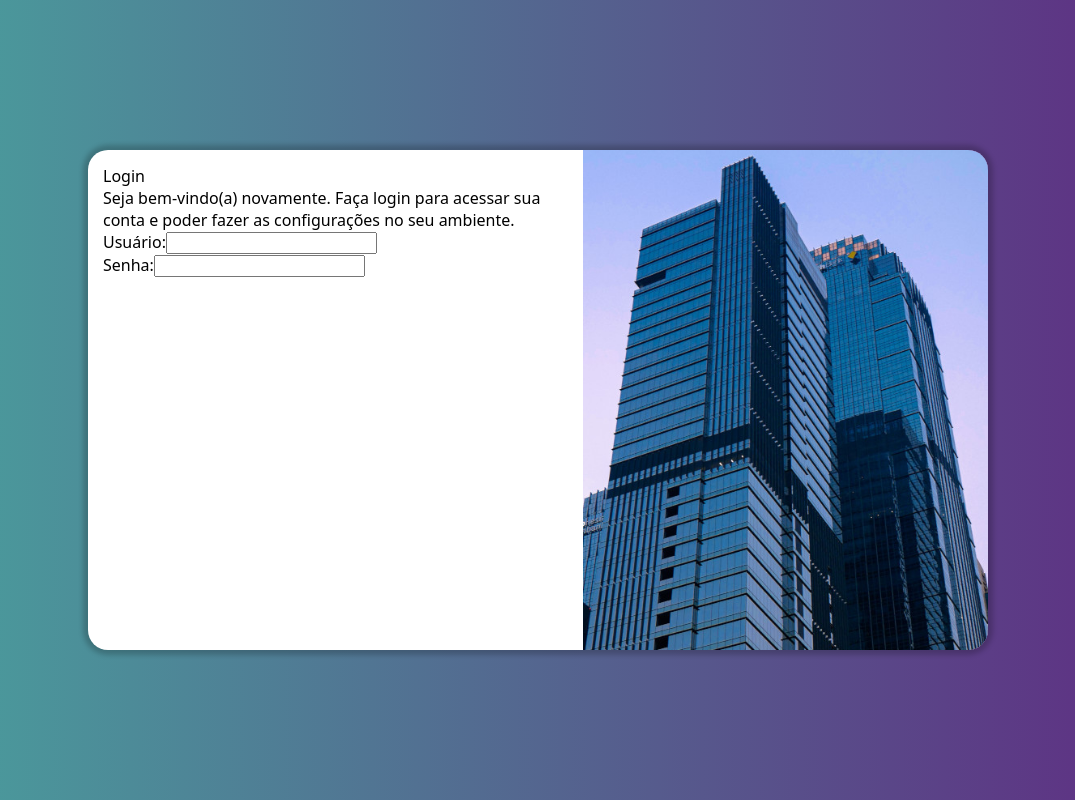
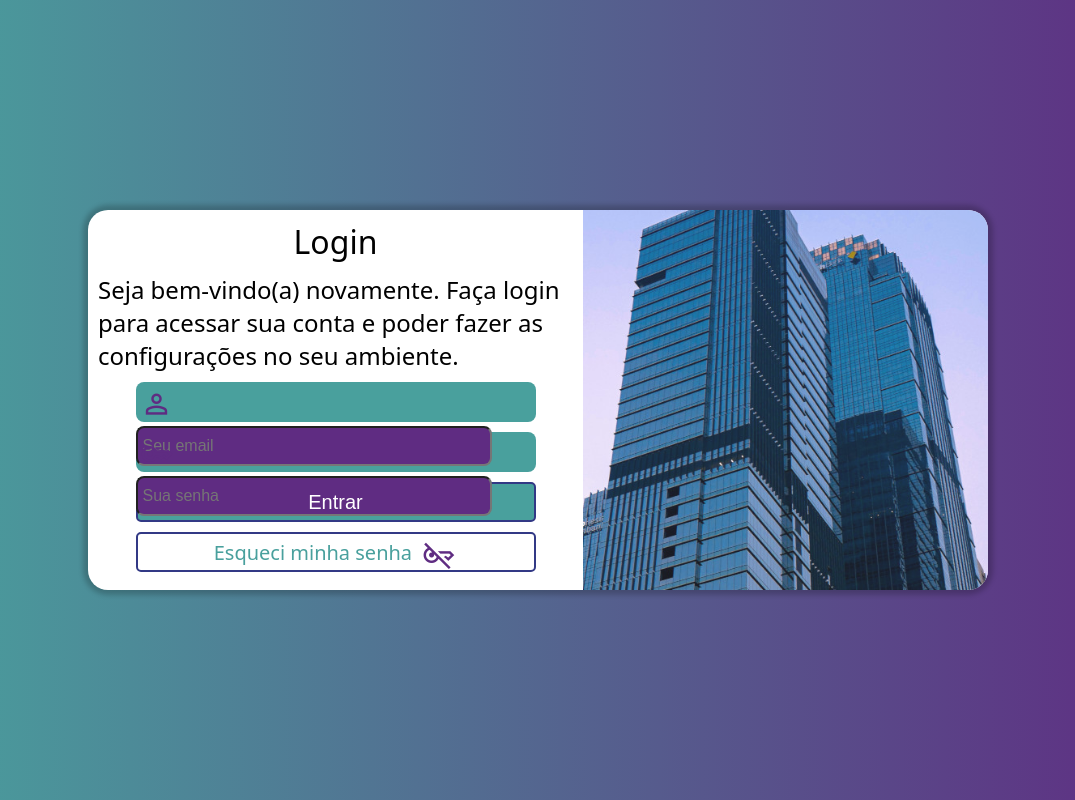
Before and after one commit to LaramosGalion/projeto-tela-login, a plain HTML site: page index.html in a window 1280 px wide. Shown: the whole page, without its empty margins (102-1177 px from the left). Drawn offline with nearby package versions, Linux system fonts and the light colour scheme.

Commit message:
Termino do projeto

```diff
--- a/index.html
+++ b/index.html
@@ -6,6 +6,9 @@
     <title>Login project</title>
     <link rel="stylesheet" href="./src/style/style.css">
     <link rel="stylesheet" href="./src/style/responsive.css">
+    <link href="https://fonts.googleapis.com/css2?family=Material+Symbols+Outlined" rel="stylesheet" />
+    <link href="https://fonts.googleapis.com/icon?family=Material+Icons"
+      rel="stylesheet">
 </head>
 <body>
     <main id="login">
@@ -22,16 +25,37 @@
 
             <p>Seja bem-vindo(a) novamente. Faça login para acessar sua conta e poder fazer as configurações no seu ambiente.</p>
 
-            <form action="login.php" method="post">
+            <form action="login.php" method="post" autocomplete="on">
 
-                <p><label for="iuser">Usuário:<input type="text" name="user" id="iuser"></label></p>
+                <p class="space">
+                    <span class="material-symbols-outlined">person</span>
 
-                <p><label for="ipassword">Senha:<input type="password" name="password" id="ipassword"></label></p>
+                    <input type="email" name="user" id="iuser" placeholder="Seu email" autocomplete="email"
+                    required maxlength="30">
+
+                    <label for="iuser">Login</label>
+                </p>
+
+                <p class="space">
+                    <span class="material-symbols-outlined">key</span>
+
+                    <input type="password" name="password" id="ipassword" placeholder="Sua senha" autocomplete="current-password" required minlength="8" maxlength="16">
+
+                    <label for="ipassword">Senha</label>
+                </p>
+
+                <p>
+                    <input type="submit" value="Entrar">
+                    <a href="forgotPassword.html" class="button">Esqueci minha senha <span class="material-symbols-outlined">key_off</span></a>
+                </p>
 
             </form>
 
         </section>
 
     </main>
+
+    <!-- <span class="material-icons">key</span> -->
+
 </body>
 </html>
--- a/src/style/responsive.css
+++ b/src/style/responsive.css
@@ -14,6 +14,7 @@
 
     main#login{
         width: 75vw;
+        height: 300px;
         display: flex;
         justify-content: space-between;
     }
@@ -25,6 +26,10 @@
 
     section#form{
         width: 65%;
+    }
+
+    section#form >p{
+        font-size: 1rem;
     }
 
 }
@@ -39,6 +44,7 @@
         display: flex;
         justify-content: space-between;
         width: 900px;
+        height: 380px;
     }
 
     section#image{
@@ -52,4 +58,30 @@
         order: 1;
     }
 
+    section#form >h1{
+        font-size: 2rem;
+    }
+
+    section#form >p{
+        font-size: 1.5rem;
+    }
+
+    p.space{
+        width: 400px;
+        margin:10px auto;
+    }
+
+    form > p > input[type=submit]{
+        display: block;
+        width: 400px;
+        height: 40px;
+        margin: auto;
+    }
+
+    a.button{
+        display: block;
+        width: 400px;
+        height: 40px;
+        margin: 10px auto;
+    }
 }
--- a/src/style/style.css
+++ b/src/style/style.css
@@ -4,7 +4,7 @@
 :root{
     --cor1:#49a09d;
     --cor2:#5f2c82;
-
+    --cor3:#323985;
 }
 
 *{
@@ -15,6 +15,7 @@
     color: black;
     font-weight: normal;
     font-size: 16px;
+    text-decoration: none;
 }
 
 html{
@@ -33,14 +34,15 @@ main#login{
     overflow: hidden;
     position: absolute;
     inset: 50% 50%;
-    transform: translate(-50%,-50%);
-    width: 250px;
+    width: 280px;
     height: 500px;
     border-radius: 20px;
     background-color: white;
     box-shadow: 0 0 5px 5px rgba(0, 0, 0, 0.2);
 
-    transition: width .25s, height .25s;
+    transform: translate(-50%,-50%);
+    transition: width .5s, height .5s;
+    transition-timing-function: ease;
 }
 
 section#image{
@@ -48,9 +50,110 @@ section#image{
     background: var(--cor2) url("../../src/image/original_500.jpg") no-repeat center center / cover scroll;
     width: 100%;
     height: 200px;
+    opacity: 0.9;
+
+    /* -webkit-filter: blur(1px);
+    -moz-filter: blur(1px);
+    -o-filter: blur(1px);
+    -ms-filter: blur(1px); */
+    /* filter: blur(2.5px); */
 }
 
 section#form{
     display: block;
-    padding: 15px;
+    padding: 10px;
 }
+
+section#form >h1{
+    text-align: center;
+    padding-bottom: 10px;
+    font-size: 1.5rem;
+}
+
+section#form >p{
+    font-size: .8rem;
+}
+
+p.space{
+    display: block;
+    height: 40px;
+    width: 100%;
+    border-radius: 8px;
+    margin: 5px 0;
+    background-color: var(--cor1) ;
+    line-height: 40px;
+
+}
+
+p.space > label{
+    display: none;
+}
+
+span.material-symbols-outlined{
+    vertical-align: middle;
+    color: var(--cor2);
+    font-size: 2rem;
+    width: 40px;
+    padding: 5px;
+
+     border-radius: 50%;
+
+}
+
+p.space input{
+    width: calc(100% - 44px);
+    height: 100%;
+    margin: auto;
+    background-color: var(--cor2);
+    border-radius: 8px;
+    color: white;
+    font-size: 1rem;
+    padding: 5px;
+}
+
+p.space input:focus-within{
+    background-color: white;
+}
+
+ form > p > input[type=submit]{
+    display: block;
+    width: 100%;
+    height: 40px;
+    background-color: var(--cor1);
+    font-size: 1.25rem;
+    color: white;
+    border: none;
+    border-radius: 5px;
+    cursor: pointer;
+    border: 2px solid var(--cor3) ;
+}
+
+form > p > input[type=submit]:hover{
+    background-color: var(--cor1);
+    opacity: .9;
+    filter: contrast(1.5);
+}
+
+a.button{
+    display: block;
+    width: 100%;
+    height: 40px;
+    background-color: white;
+    text-align: center;
+    font-size: 1.25rem;
+    color: var(--cor1);
+    border: none;
+    border-radius: 5px;
+    cursor: pointer;
+    text-align: center;
+    margin-top: 10px;
+
+    border: 2px solid var(--cor3) ;
+}
+
+a.button:hover{
+    background-color: var(--cor3);
+    color: white;
+    opacity: .9;
+    filter: saturate(1.5);
+}
```
